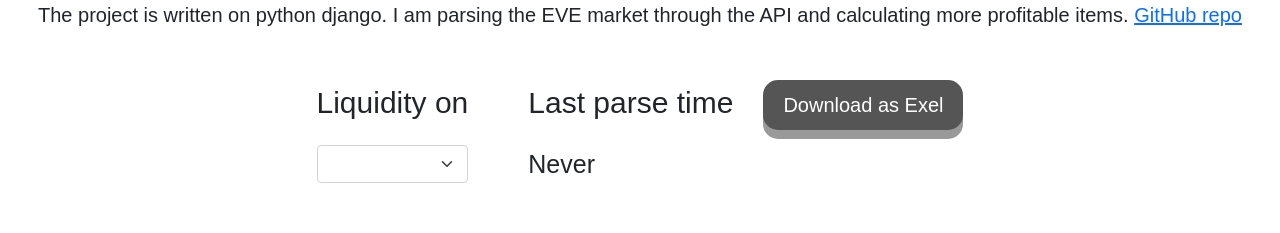
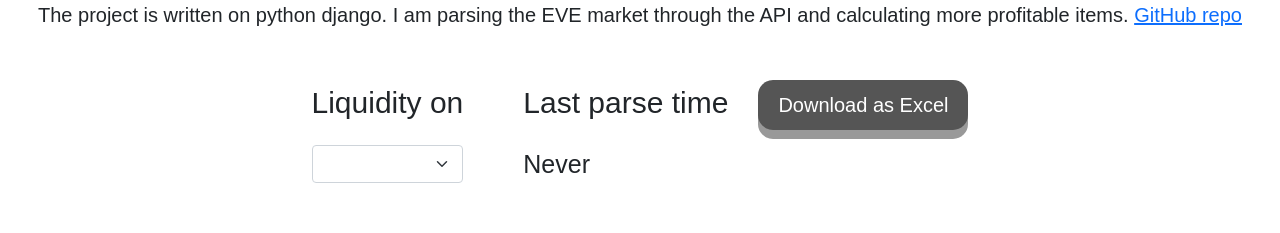
Before and after one commit to ATPstealer/eve_parser, a Django app: page /logistics/liquidity/ in a window 1280 px wide. Shown: the part 70-303 px from the top of the page. Run offline with Django 3.2, Linux system fonts and the light colour scheme; tables that the repository leaves empty hold one stand-in row (values such as "Sample post"); data that the repository does not hold is empty; parts of the project's set-up code (start-up, migrations or seed data) failed here and were passed over; some web fonts are replaced.

Commit message:
Bad exel export

```diff
--- a/logistics/templates/logistics/liquidity.html
+++ b/logistics/templates/logistics/liquidity.html
@@ -28,7 +28,7 @@
         <p>{{ parse_time }}</p>
     </div>
     <div class="form-item">
-        <a href="/logistics/liquidity/exel?region={{ region_selected }}" class="button">Download as Exel</a>
+        <a href="/logistics/liquidity/exel?region={{ region_selected }}" class="button">Download as Excel</a>
     </div>
 </form>
 
--- a/logistics/templates/logistics/planing.html
+++ b/logistics/templates/logistics/planing.html
@@ -38,7 +38,7 @@
         <p>{{ parse_time }}</p>
     </div>
     <div class="form-item">
-        <a href="/logistics/planing/exel?region_from={{ region_from_selected }}&region_to={{ region_to_selected }}" class="button">Download as Exel</a>
+        <a href="/logistics/planing/exel?region_from={{ region_from_selected }}&region_to={{ region_to_selected }}" class="button">Download as Excel</a>
     </div>
 </form>
 
```
